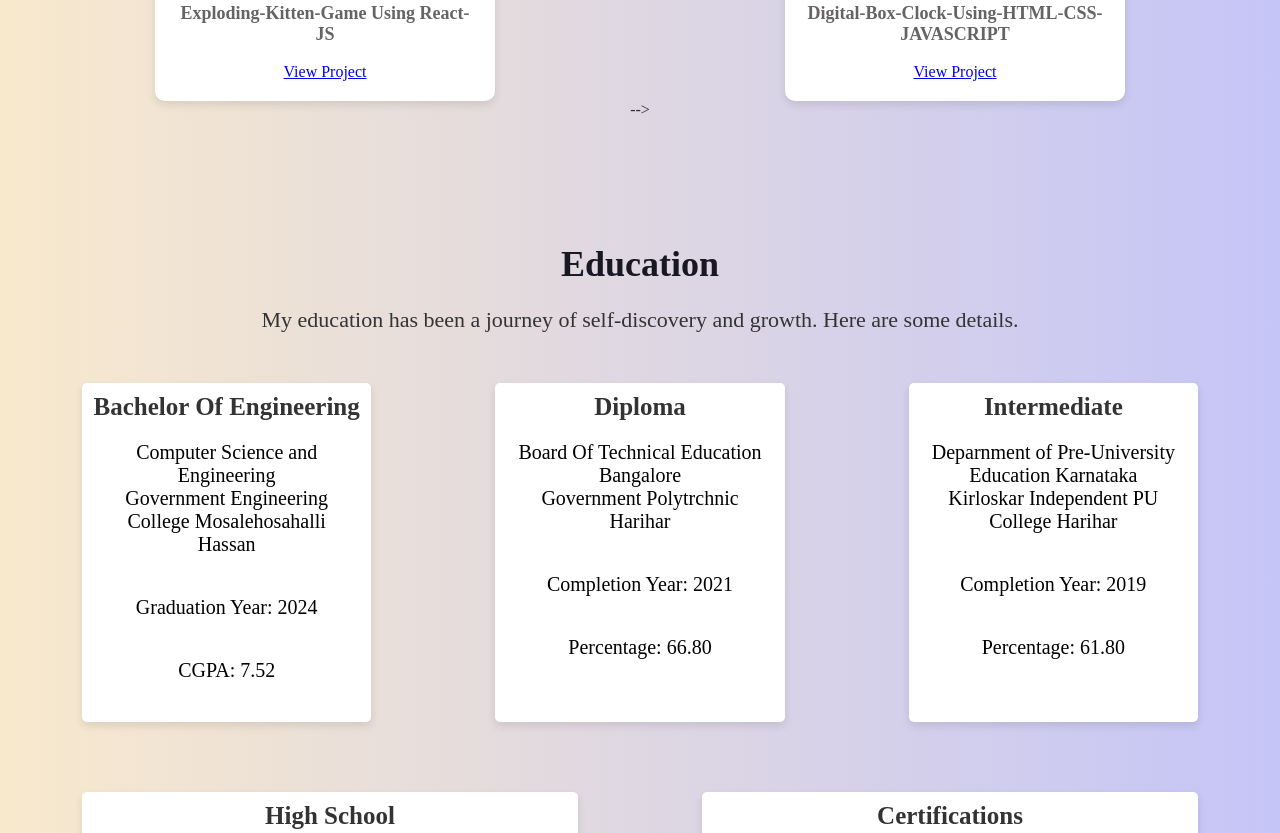
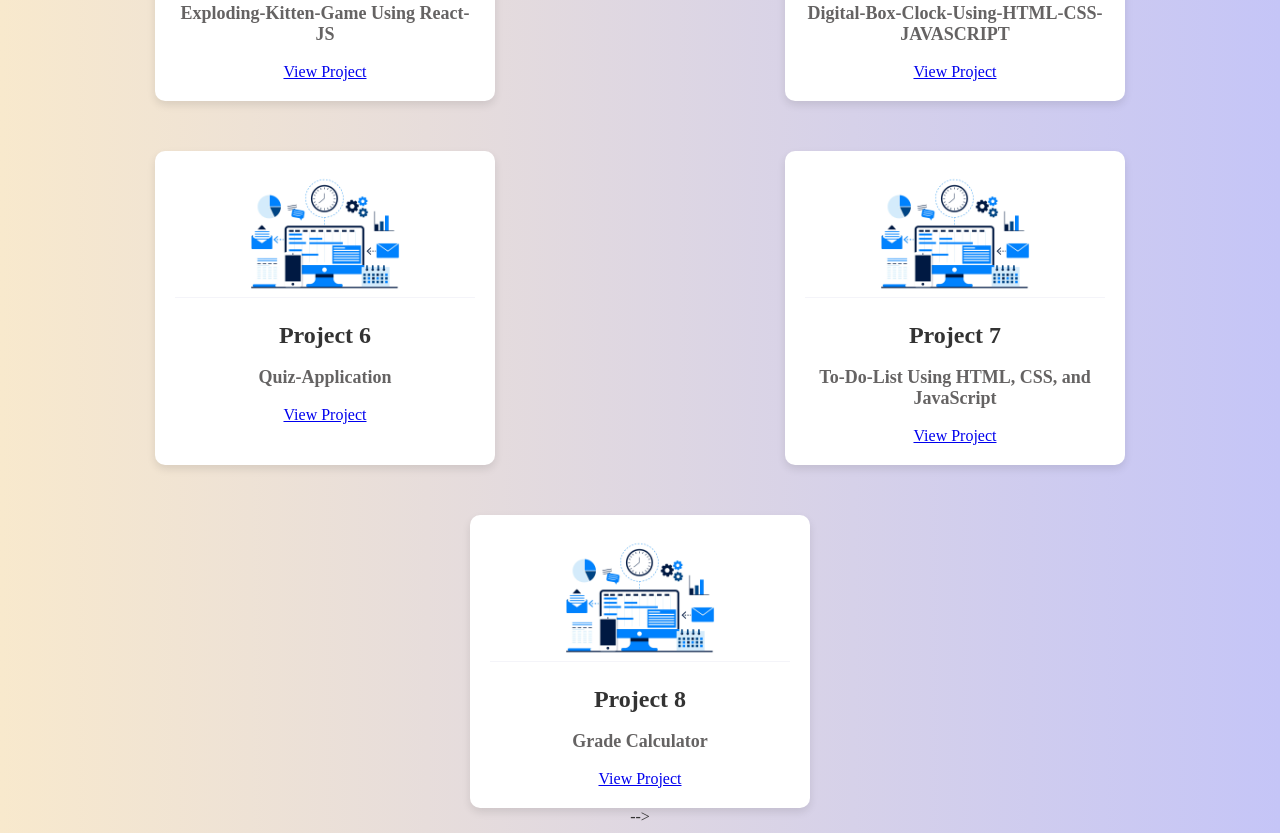
Before and after one commit to Nagendra-bk-2001/Portfolio, a plain HTML site: page index.html in a window 1280 px wide. Shown: the part 2468-3301 px from the top of the page. Drawn offline with nearby package versions, Linux system fonts and the light colour scheme.

Commit message:
Update index.html

```diff
--- a/index.html
+++ b/index.html
@@ -144,7 +144,7 @@
             </div>
         </div>
 
-        <!-- <div class="projectcontainer">
+        <div class="projectcontainer">
             <div class="projectcard">
                 <img src="Project.png" alt="Project 6">
                 <h2>Project 6</h2>
@@ -167,7 +167,7 @@
                 <a href="https://afreedsk.github.io/Grade-Calculator-by-HTML-CSS-JavaScript/" target="_blank">View
                     Project</a>
             </div>
-        </div>--> -->
+        </div>-->
     </div>
 
 
```
